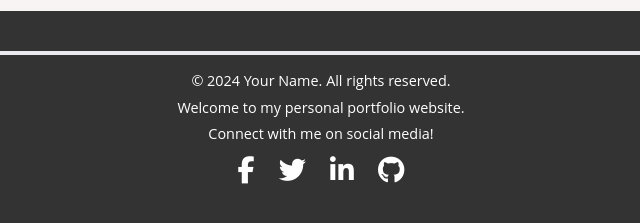
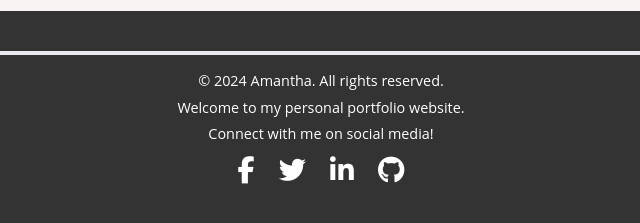
Before and after one commit to Sandun-Amantha/MyPortfolio, a plain HTML site: page index.html in a window 1280 px wide. Shown: the part 2884-3107 px from the top of the page, 319-959 px from the left. Drawn offline with nearby package versions, Linux system fonts and the light colour scheme.

Commit message:
Update index.html

```diff
--- a/index.html
+++ b/index.html
@@ -139,7 +139,7 @@
         <div class="footer">
             <div class="divider"></div>
             <div class="footer-content">
-                <p>&copy; 2024 Your Name. All rights reserved.</p>
+                <p>&copy; 2024 Amantha. All rights reserved.</p>
                 <p>Welcome to my personal portfolio website.</p>
                 <p>Connect with me on social media!</p>
             </div>
```
